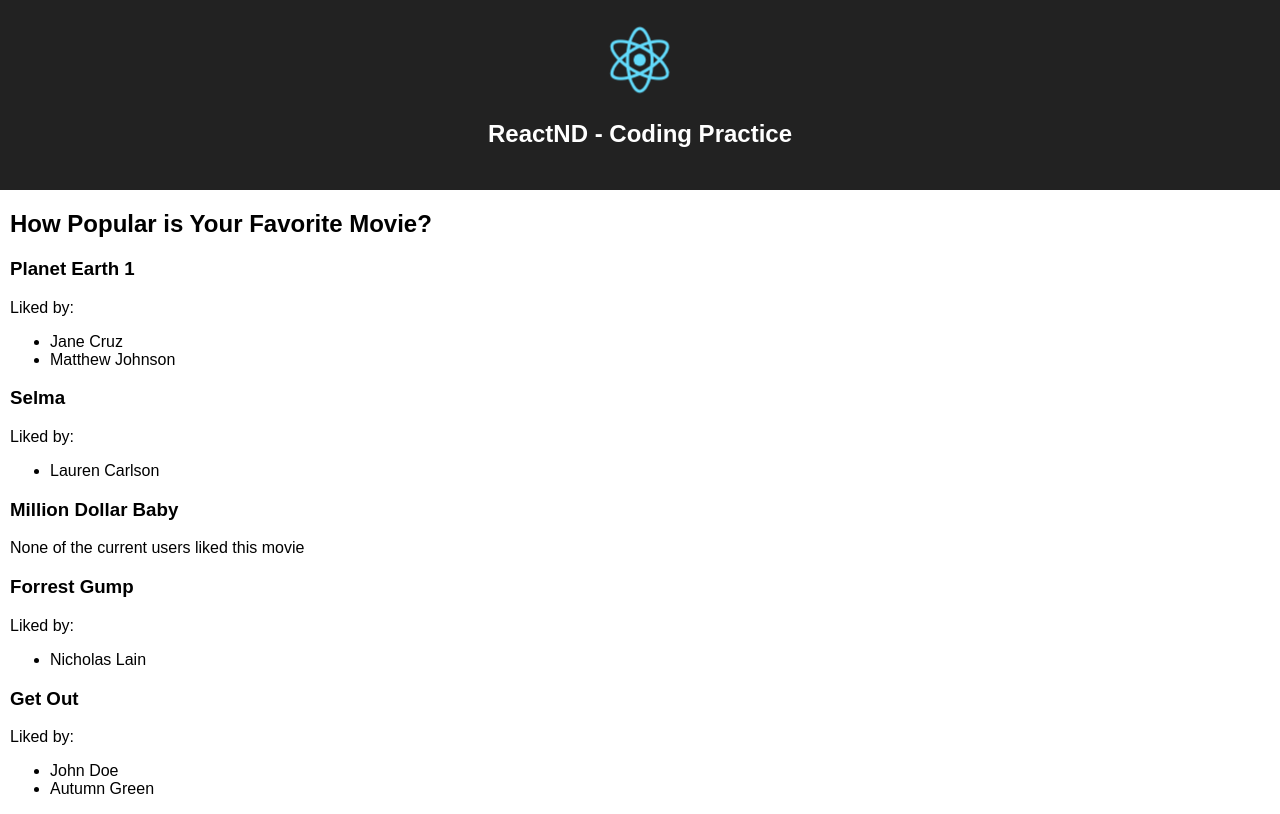
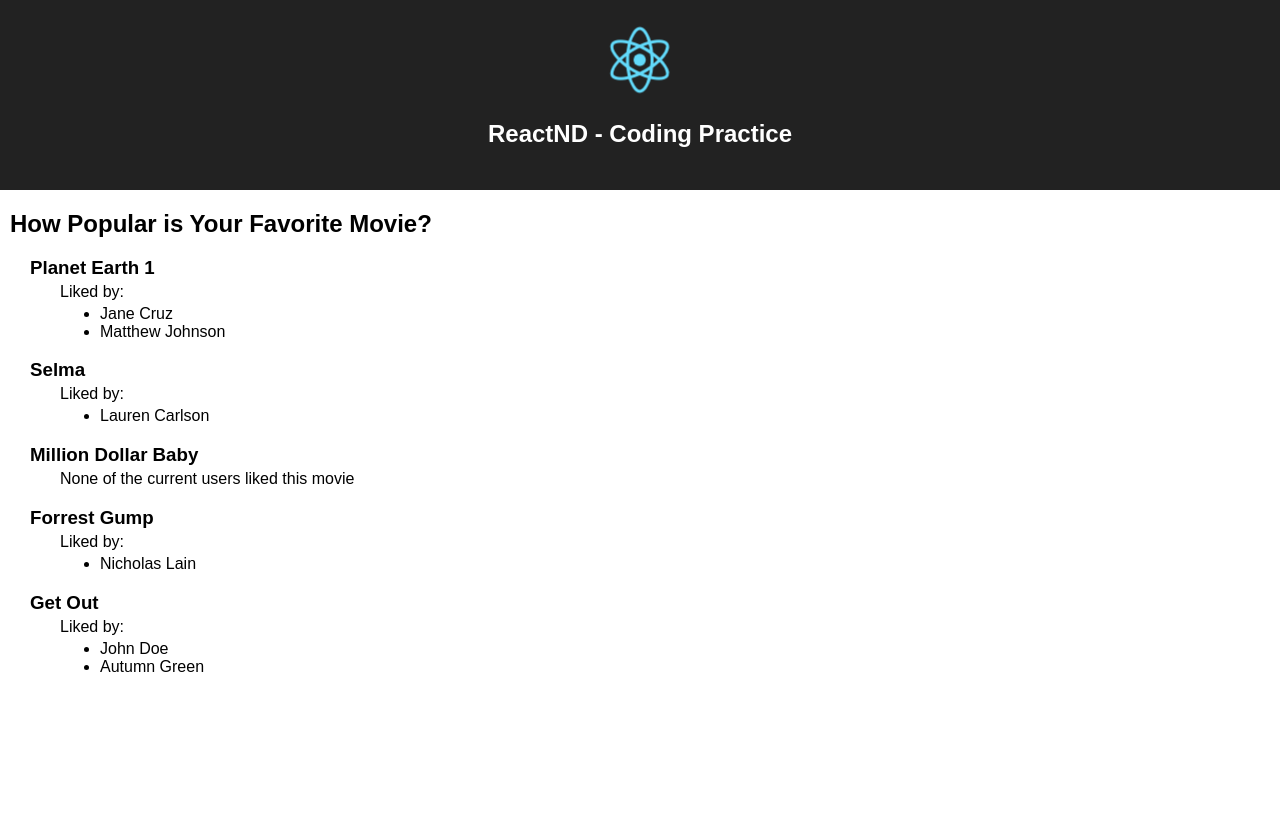
Before and after one commit to james-priest/reactnd-ex2-passing-data-csb, a React (Create React App) app: page / in a window 1280 px wide. Built offline with nearby package versions, Linux system fonts and the light colour scheme.

Commit message:
style: Add margin & padding to show hierarchy

```diff
--- a/src/App.css
+++ b/src/App.css
@@ -31,3 +31,18 @@
     transform: rotate(360deg);
   }
 }
+
+/* component styles */
+h2,
+h3 {
+  margin-bottom: 0;
+}
+
+h3 {
+  margin-left: 20px;
+}
+
+ul,
+p {
+  margin: 4px 0 0 50px;
+}
```
